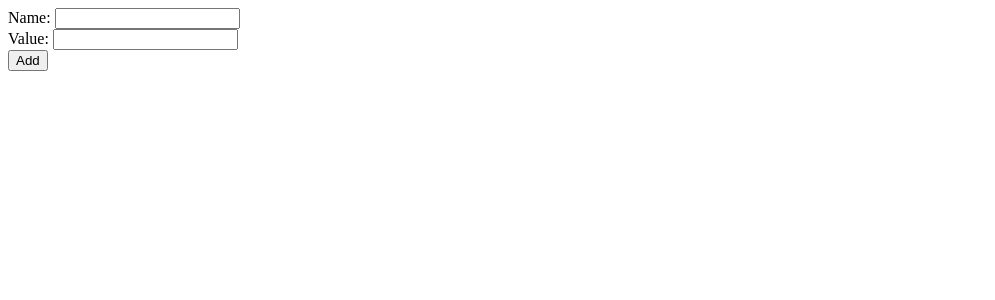
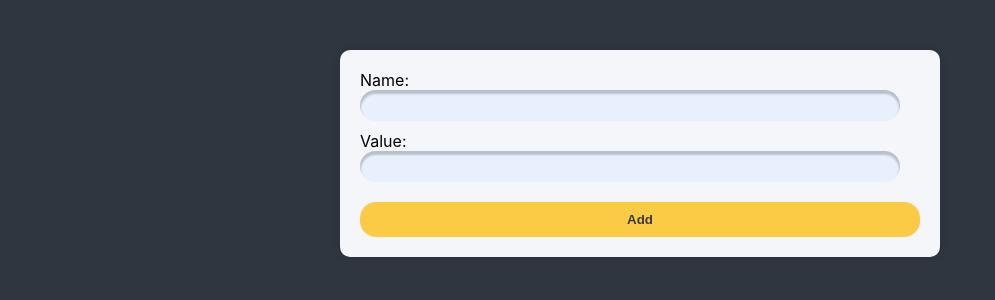
Before and after one commit to Baji0202/pos, a PHP site: page /admin_side/discount_add.php?id=8 in a window 1280 px wide. Shown: the top 300 px of the page, without its empty margins (0-995 px from the left). Run offline with PHP 8.4, Linux system fonts and the light colour scheme; the visitor is signed in with stand-in values (Sample User, id 1); data comes from the database, SQL or seed files in the repository.

Commit message:
fdsef
dsf

```diff
--- a/admin_side/discount_add.php
+++ b/admin_side/discount_add.php
@@ -39,6 +39,8 @@ if (isset($_POST['add'])) {
     <meta charset="UTF-8">
     <meta name="viewport" content="width=device-width, initial-scale=1.0">
     <title>Discount Update</title>
+    <link rel="icon" type="image/png" href="..\include\image\logo.png">
+    <link rel="stylesheet" href="../include/styles/discount_update.css">
 </head>
 <body>
 
```
